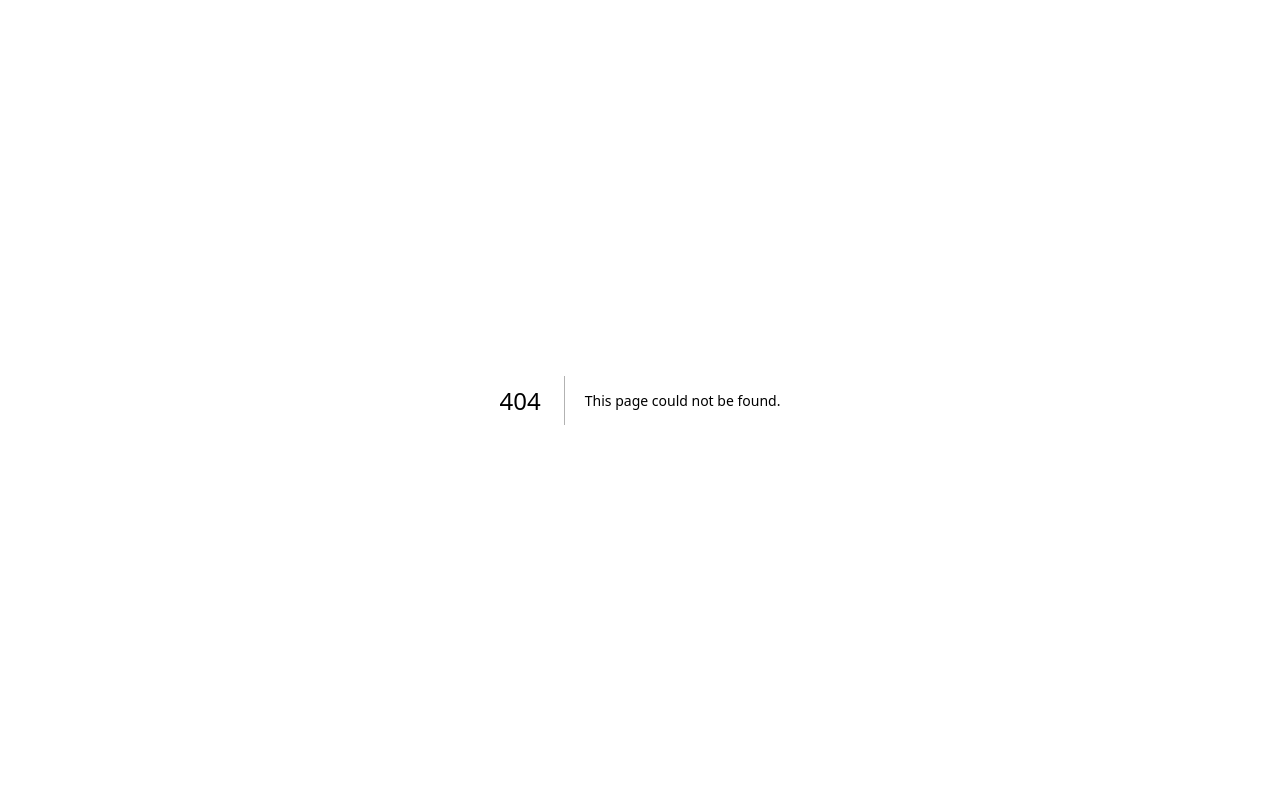
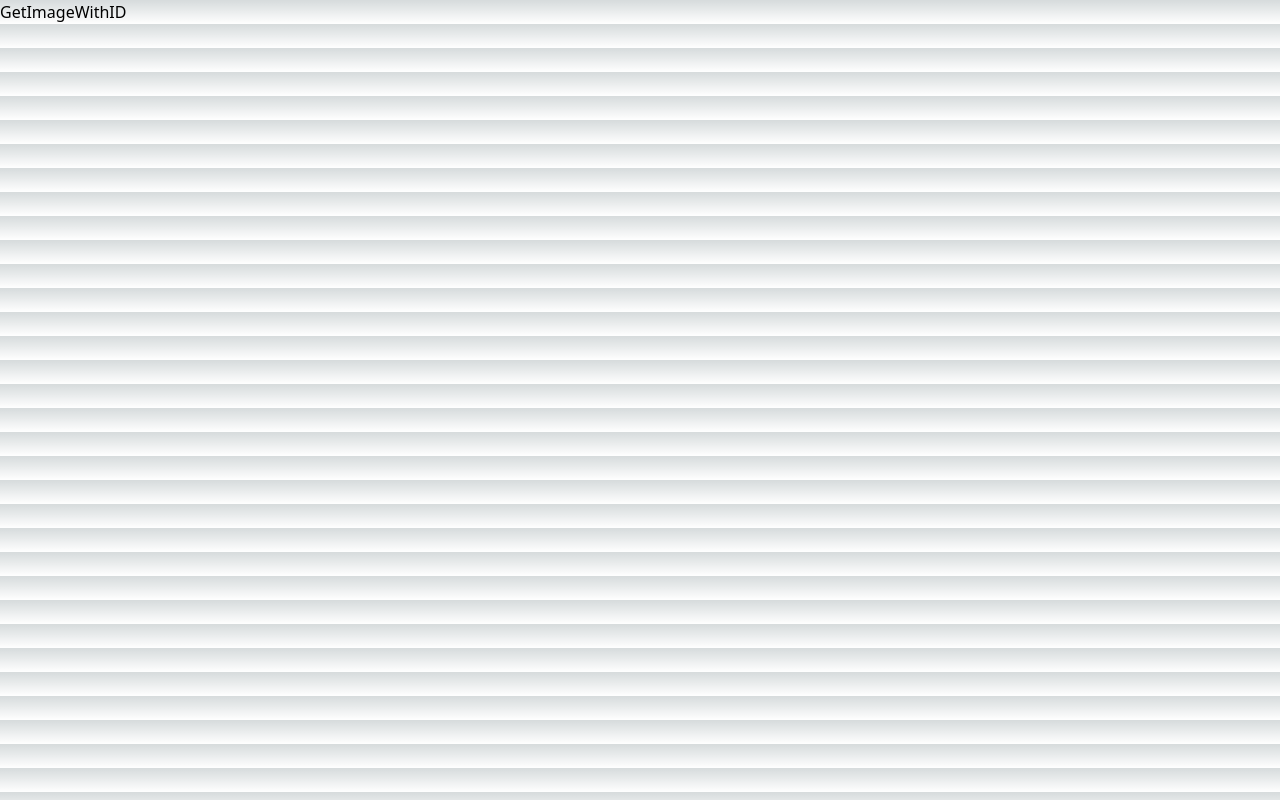
Before and after one commit to nayak-nirmalya/lorem-picsum-next, a Next.js app: page /1 in a window 1280 px wide. Before the commit this address had no page. Built offline with nearby package versions, Linux system fonts and the light colour scheme.

Commit message:
added dynamic route [id].tsx page

```diff
--- /dev/null
+++ b/pages/[id].tsx
@@ -0,0 +1,5 @@
+import React from "react";
+
+export default function GetImageWithID() {
+  return <div>GetImageWithID</div>;
+}
```
